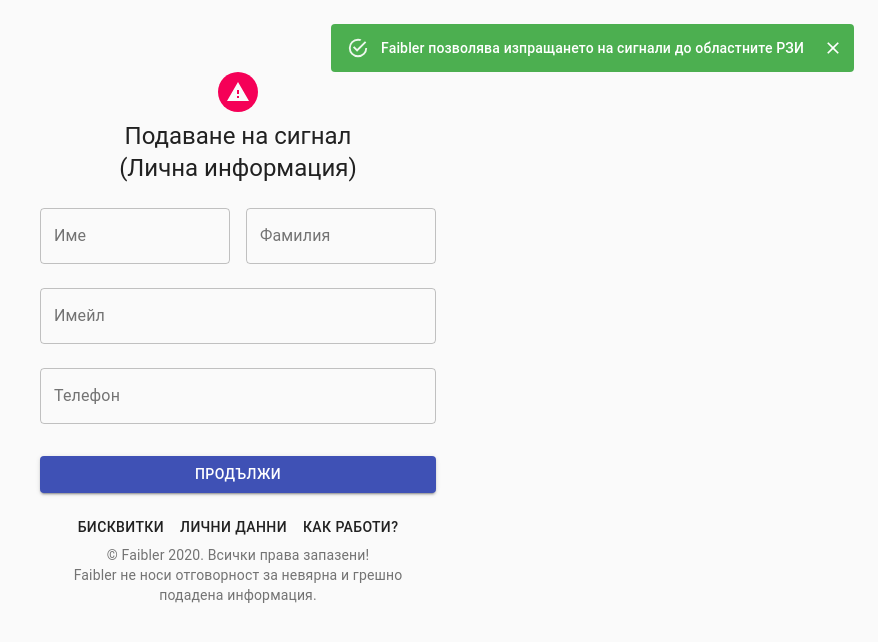
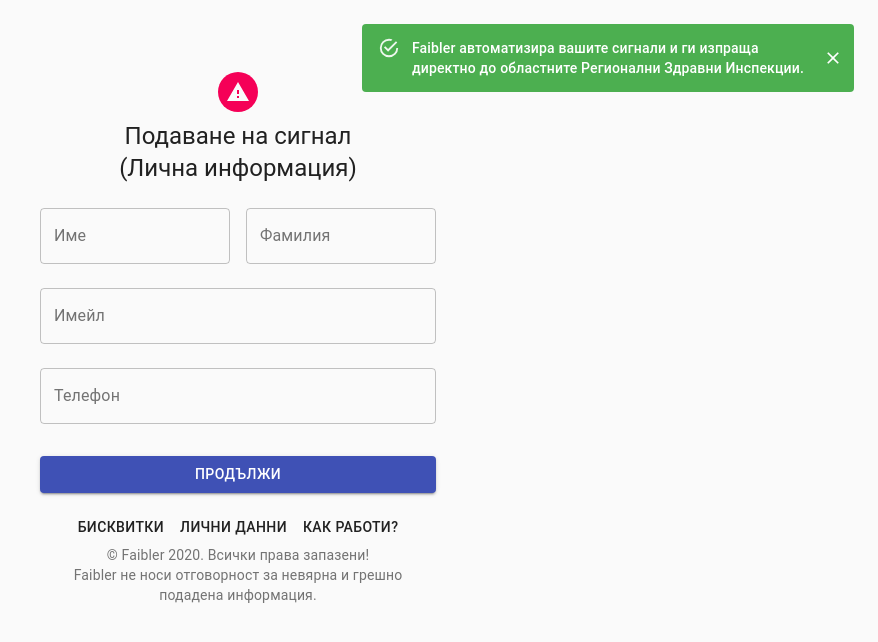
Before and after one commit to ValeriMladenov/Faibler-Frontend, a React (Create React App) app: page / in a window 1280 px wide. Shown: the top 642 px of the page, without its empty margins (402-1280 px from the left). Built offline with nearby package versions, Linux system fonts and the light colour scheme.

Commit message:
Updated MuiAlert

```diff
--- a/src/components/UserDetails.jsx
+++ b/src/components/UserDetails.jsx
@@ -169,7 +169,11 @@ const UserDetails = ({
             onClose={handleClose}
             severity="success"
           >
-            Faibler позволява изпращането на сигнали до областните РЗИ
+            Faibler автоматизира вашите сигнали и ги изпраща
+            {' '}
+            <br />
+            {' '}
+            директно до  областните Регионални Здравни Инспекции.
             {' '}
           </MuiAlert>
 
```
